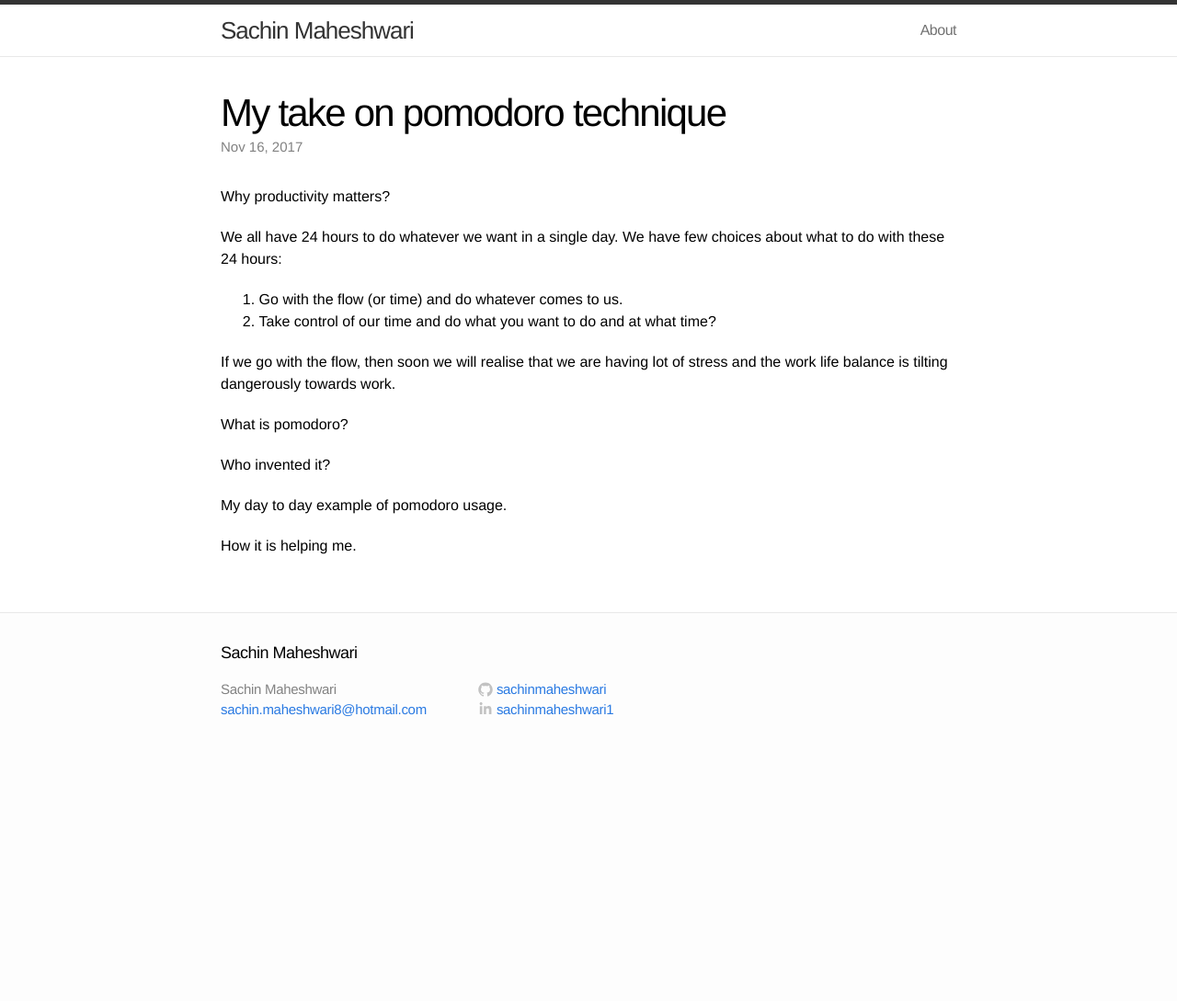
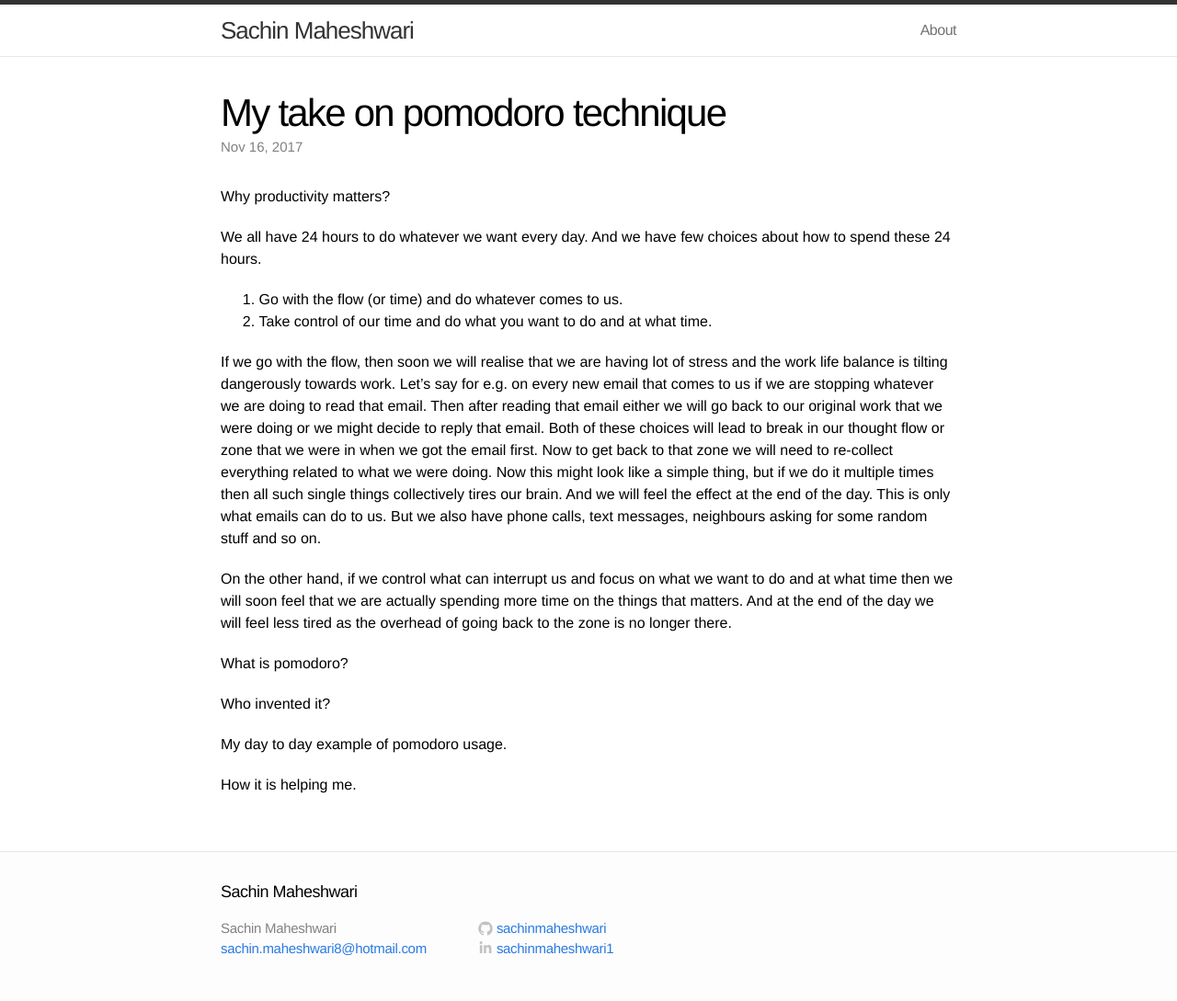
Before and after one commit to sachinmaheshwari/sachinmaheshwari.github.io, a Jekyll site: the page built from _posts/2017-11-16-my-take-on-pomodoro.md, in a window 1280 px wide. Shown: the whole page at 92% size. Built offline with Jekyll 4.4.1, drawn with Linux system fonts in a browser that asks for light colours; comment, search, counter and statistics services are not loaded; before the commit the page ends 900 px from its top, so only the background shows below that.

Commit message:
Initial draft for pomodoro

```diff
--- a/_posts/2017-11-16-my-take-on-pomodoro.md
+++ b/_posts/2017-11-16-my-take-on-pomodoro.md
@@ -10,12 +10,14 @@ Why productivity matters?
 
 
 
-We all have 24 hours to do whatever we want in a single day. We have few choices about what to do with these 24 hours:
+We all have 24 hours to do whatever we want every day. And we have few choices about how to spend these 24 hours.
 
 1. Go with the flow (or time) and do whatever comes to us.
-2. Take control of our time and do what you want to do and at what time?
+2. Take control of our time and do what you want to do and at what time.
 
-If we go with the flow, then soon we will realise that we are having lot of stress and the work life balance is tilting dangerously towards work.
+If we go with the flow, then soon we will realise that we are having lot of stress and the work life balance is tilting dangerously towards work. Let's say for e.g. on every new email that comes to us if we are stopping whatever we are doing to read that email. Then after reading that email either we will go back to our original work that we were doing or we might decide to reply that email. Both of these choices will lead to break in our thought flow or zone that we were in when we got the email first. Now to get back to that zone we will need to re-collect everything related to what we were doing. Now this might look like a simple thing, but if we do it multiple times then all such single things collectively tires our brain. And we will feel the effect at the end of the day. This is only what emails can do to us. But we also have phone calls, text messages, neighbours asking for some random stuff and so on.
+
+On the other hand, if we control what can interrupt us and focus on what we want to do and at what time then we will soon feel that we are actually spending more time on the things that matters. And at the end of the day we will feel less tired as the overhead of going back to the zone is no longer there.
 
 
 
```
